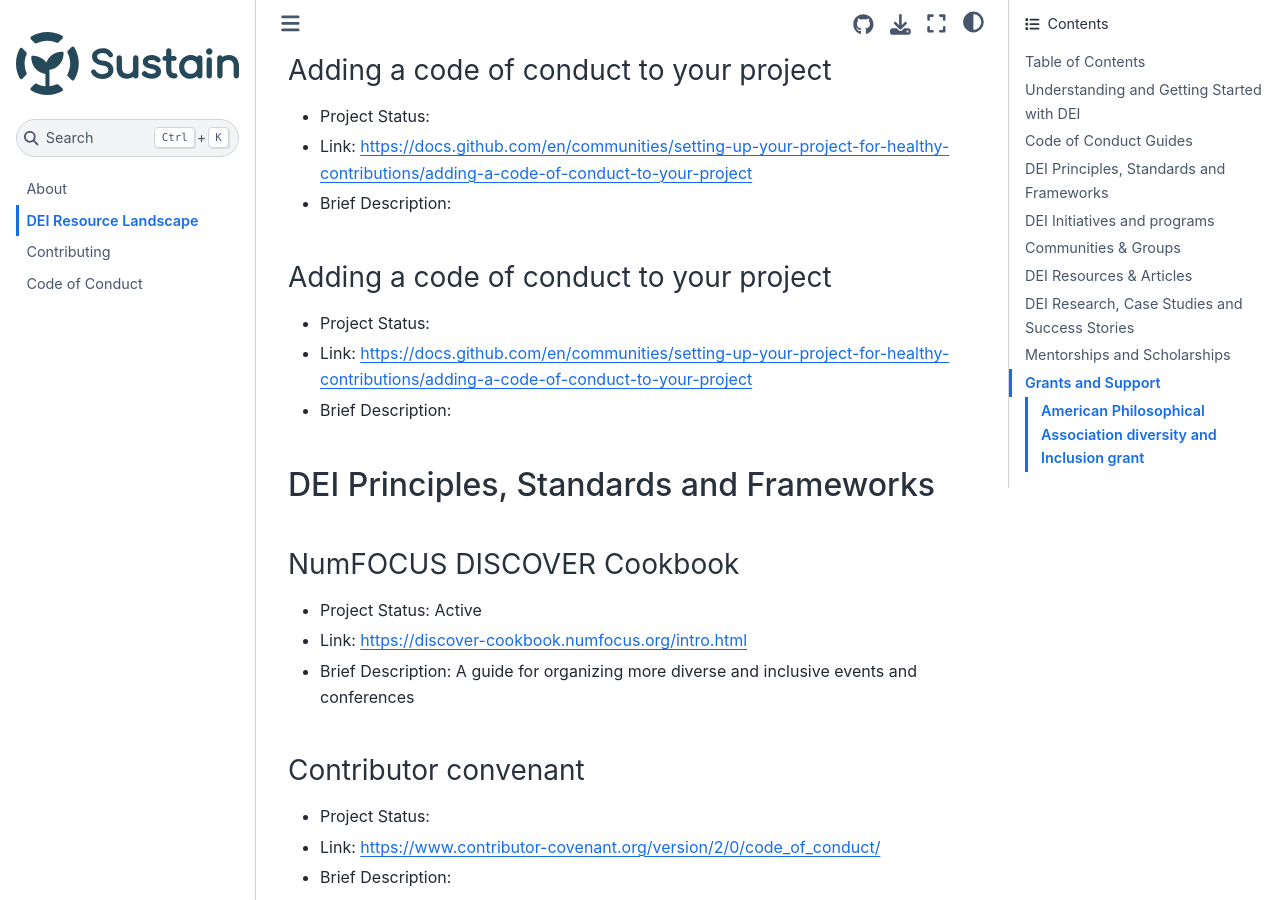
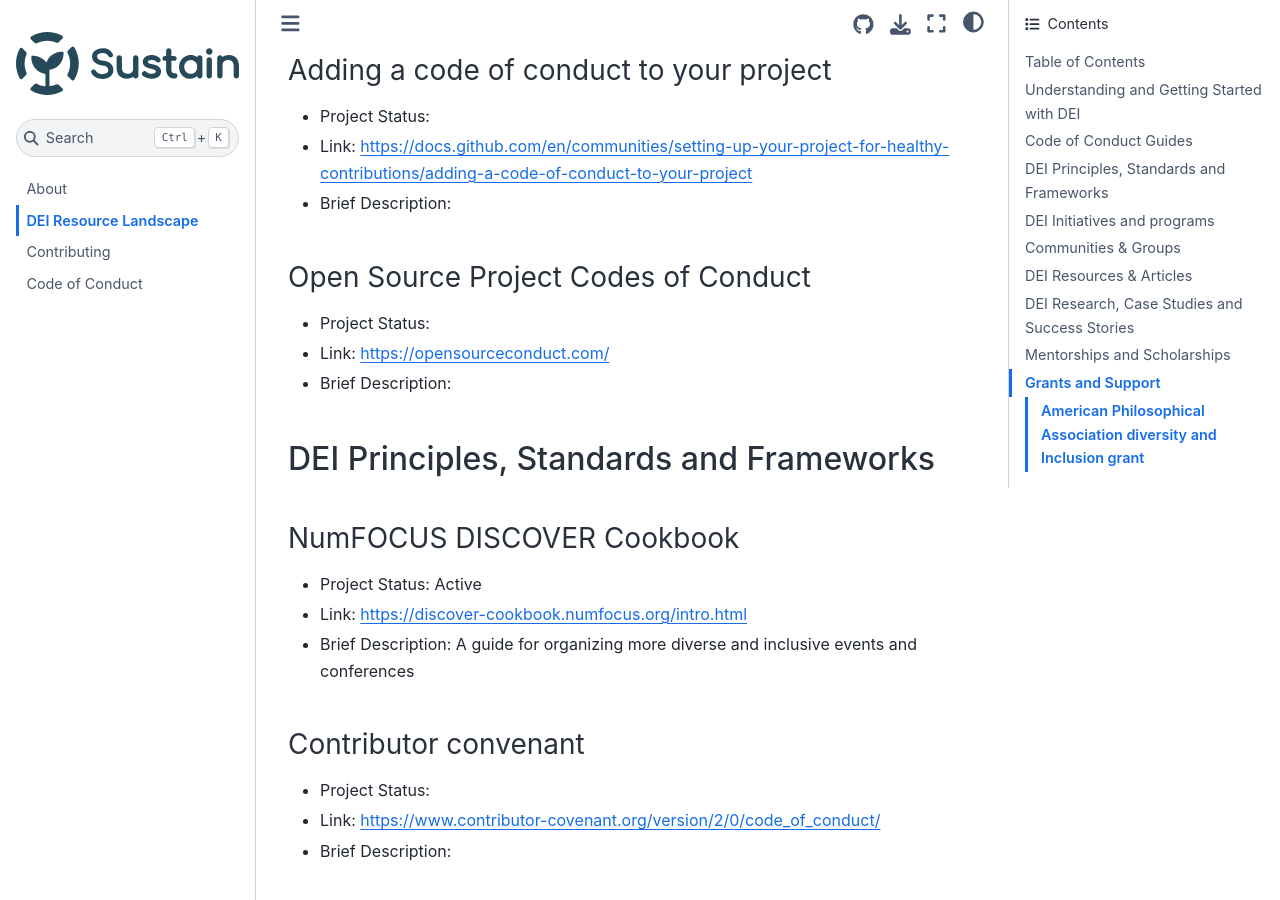
Before and after one commit to sustainers/dei-handbook, a Jupyter Book: the page built from landscape.md, in a window 1280 px wide and 900 px high, scrolled down 2459 px. Built offline with Jupyter Book 1.0.4 settings and Sphinx 7.4.7 and the Sphinx Book theme 1.1.4, drawn with Linux system fonts in a browser that asks for light colours.

Commit message:
Update landscape.md

```diff
--- a/landscape.md
+++ b/landscape.md
@@ -80,10 +80,10 @@
 - Link: https://docs.github.com/en/communities/setting-up-your-project-for-healthy-contributions/adding-a-code-of-conduct-to-your-project
 - Brief Description:
 
-### Adding a code of conduct to your project
+### Open Source Project Codes of Conduct
 
 - Project Status:
-- Link: https://docs.github.com/en/communities/setting-up-your-project-for-healthy-contributions/adding-a-code-of-conduct-to-your-project
+- Link: https://opensourceconduct.com/
 - Brief Description:
 
 ## DEI Principles, Standards and Frameworks
```
